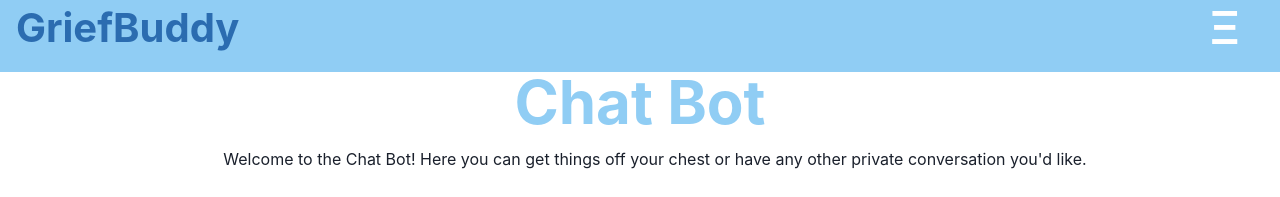
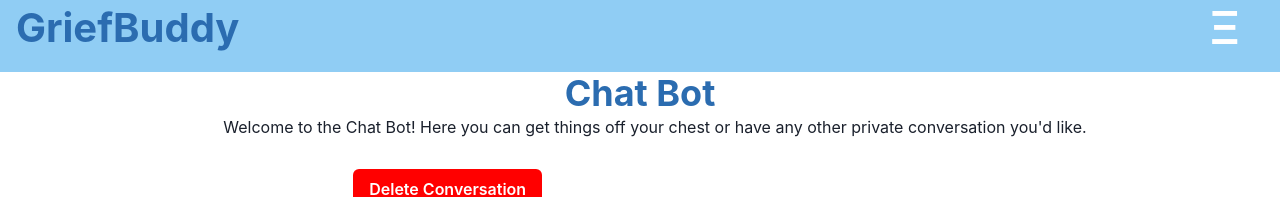
Before and after one commit to The-KPCP-Hotel/griefbuddy, a React app: page /chatbot in a window 1280 px wide. Shown: the top 197 px of the page. Built offline with nearby package versions, Linux system fonts and the light colour scheme; no server answers.

Commit message:
chatbot heading matches chat heading

```diff
--- a/src/components/ChatBot.tsx
+++ b/src/components/ChatBot.tsx
@@ -62,6 +62,8 @@ function ChatBot() {
   const botBg = useColorModeValue('lavender', 'purple.700');
 
   const botColor = useColorModeValue('purple', 'lavender');
+
+  const color = useColorModeValue('blue.600', 'blue.200');
 
   // sends text to friend if message was flagged
   const sendText = () => {
@@ -182,7 +184,7 @@ function ChatBot() {
   return (
     <>
       <Center>
-        <Heading paddingBottom="15px" size="3xl" color="blue.200">
+        <Heading color={color}>
           Chat Bot
         </Heading>
       </Center>
```
